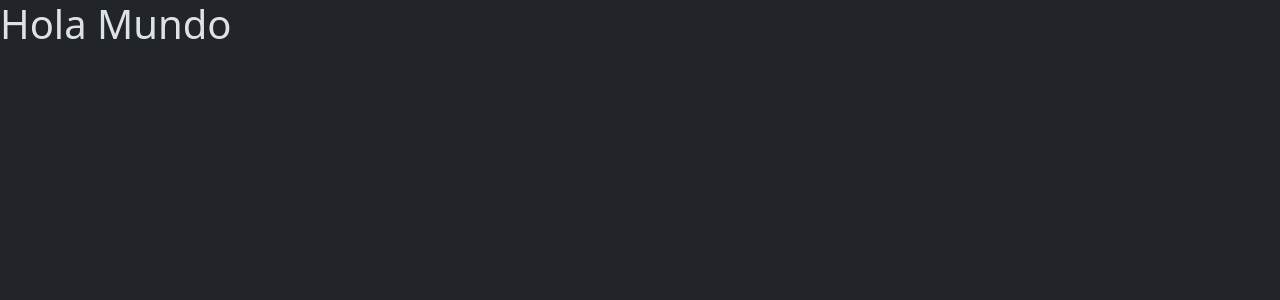
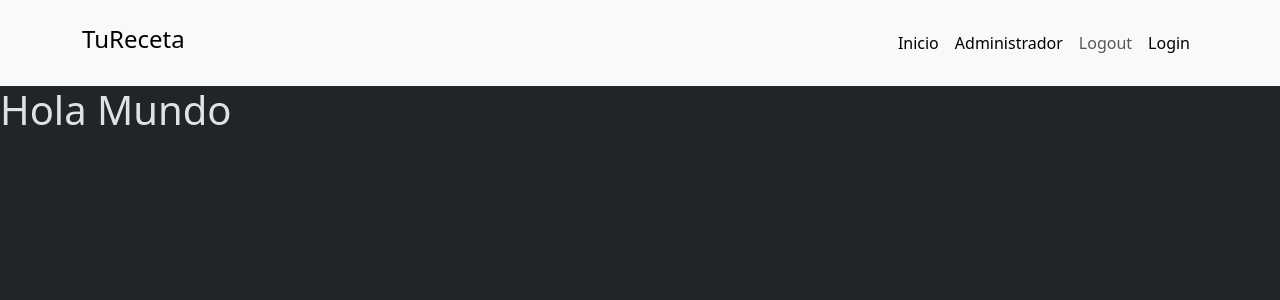
Before and after one commit to juanchiblanco/react-blogRecetas, a React (Vite) app: page / in a window 1280 px wide. Shown: the top 300 px of the page. Built offline with nearby package versions, Linux system fonts and the light colour scheme.

Commit message:
agregue maquetado del menu

```diff
--- a/package.json
+++ b/package.json
@@ -11,6 +11,7 @@
   },
   "dependencies": {
     "bootstrap": "^5.3.7",
+    "bootstrap-icons": "^1.13.1",
     "react": "^19.1.0",
     "react-bootstrap": "^2.10.10",
     "react-dom": "^19.1.0",
--- a/src/App.jsx
+++ b/src/App.jsx
@@ -1,10 +1,15 @@
 import "bootstrap/dist/css/bootstrap.min.css";
+import Menu from "./shared/Menu";
+import { BrowserRouter } from "react-router";
 
 function App() {
 
   return (
     <>
+    <BrowserRouter>
+    <Menu></Menu>
       <h1>Hola Mundo</h1>
+      </BrowserRouter>
     </>
   )
 }
--- /dev/null
+++ b/src/shared/Menu.jsx
@@ -0,0 +1,29 @@
+import { Navbar, Container, Nav, Button } from "react-bootstrap";
+import { NavLink } from "react-router";
+import 'bootstrap-icons/font/bootstrap-icons.css';
+
+const Menu = () => {
+  return (
+    <Navbar expand="lg" className="bg-body-tertiary" data-bs-theme="light">
+      <Container>
+        <Navbar.Brand  href="/">
+            <div className="d-flex gap-2 mt-2">
+                <p className="lead fs-4">TuReceta</p>
+                <i className="bi bi-fork-knife mt-1"></i>
+            </div>
+        </Navbar.Brand>
+        <Navbar.Toggle aria-controls="basic-navbar-nav" />
+        <Navbar.Collapse id="basic-navbar-nav">
+          <Nav className="ms-auto">
+            <NavLink className="nav-link">Inicio</NavLink>
+            <NavLink className="nav-link">Administrador</NavLink>
+            <Button className="nav-link">Logout</Button>
+            <NavLink className="nav-link">Login</NavLink>
+          </Nav>
+        </Navbar.Collapse>
+      </Container>
+    </Navbar>
+  );
+};
+
+export default Menu;
```
Also changed, not shown: 1 other file (tests, documents, lock files or other folders).
